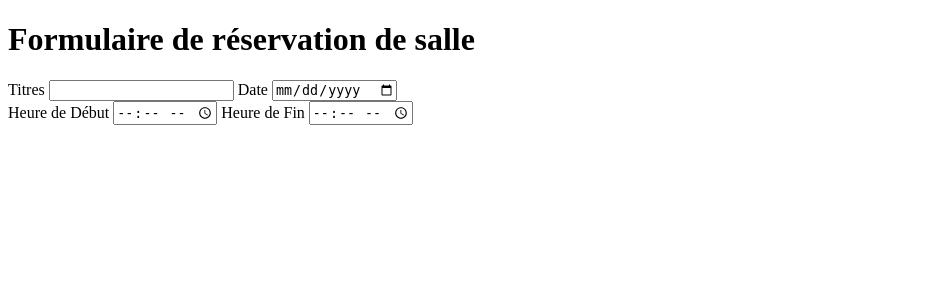
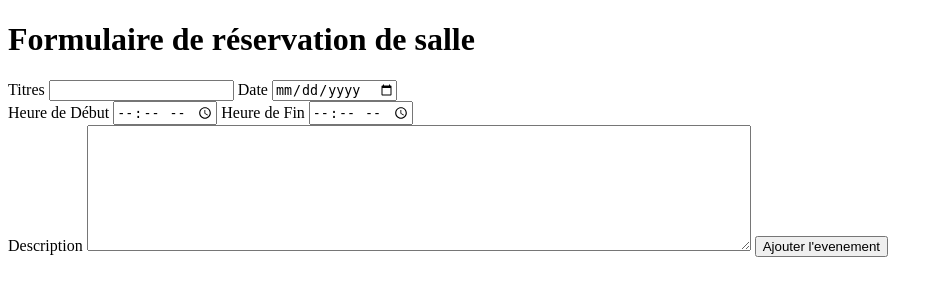
Before and after one commit to Jeremy-DEJOUX/reservation-salles, a PHP site: page /pages/reservation-form.php in a window 1280 px wide. Shown: the top 300 px of the page, without its empty margins (0-943 px from the left). Run offline with PHP 8.4, Linux system fonts and the light colour scheme.

```diff
--- a/pages/reservation-form.php
+++ b/pages/reservation-form.php
@@ -27,6 +27,12 @@
                 <input type="time" name="end" value="" required placeholder="HH:MM">
               </div>
 
+              <label for="">Description</label>
+              <textarea name="description" id="Description" rows="8" cols="80"></textarea>
+
+
+              <button name="Send">Ajouter l'evenement</button>
+
             </form>
         </main>
 
```
Also changed, not shown: src/Classes/creneaux.php (+5 -2 lines).
